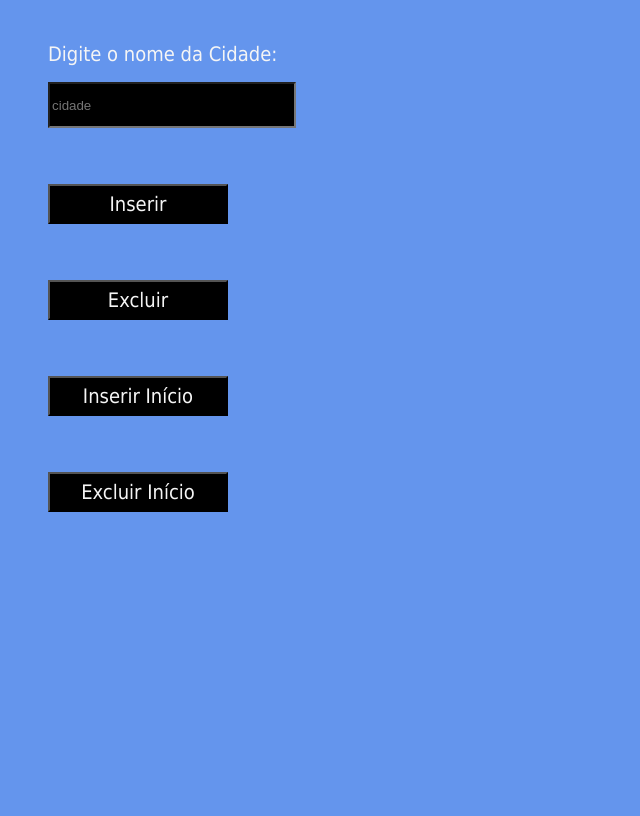
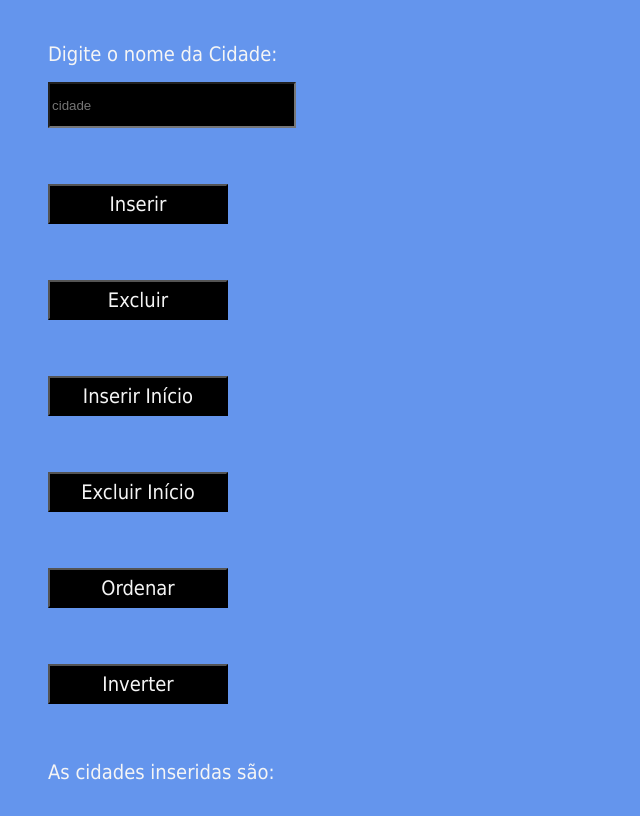
Before and after one commit to Prof-Carlos-Senai/projeto_array, a plain HTML site: page index.html in a window 1280 px wide. Both pictures are taken after a click on the button "Inserir Início". Shown: the part 100-916 px from the top of the page, without its empty margins (0-640 px from the left). Before the commit the page ends 800 px from the top, so only its background shows below. Drawn offline with Linux system fonts and the light colour scheme.

Commit message:
adiocionando funções JS

```diff
--- a/arr_exemplo.js
+++ b/arr_exemplo.js
@@ -12,3 +12,25 @@ function excluir(){
     nome_cidade.pop()
     res.innerHTML = "As cidades inseridas são: " + nome_cidade
 }
+
+function inserir_inicio(){
+    let cidade = document.getElementById('cidade').value
+    nome_cidade.unshift(cidade)
+    res.innerHTML = 'As cidades inseridas são: '+nome_cidade
+}
+
+function excluir_inicio(){
+    let cidade = document.getElementById('cidade').value
+    nome_cidade.shift()
+    res.innerHTML = 'As cidades inseridas são: '+nome_cidade
+}
+
+function ordenar(){
+    nome_cidade.sort()
+    res.innerHTML = 'As cidades em ordem são: '+nome_cidade
+}
+
+function reverter(){
+    nome_cidade.reverse()
+    res.innerHTML = 'As cidades em ordem reversa são: '+nome_cidade
+}
--- a/index.html
+++ b/index.html
@@ -29,6 +29,12 @@
     <button onclick="excluir_inicio()">Excluir Início</button>
     <br>
     <br>
+    <button onclick="ordenar()">Ordenar</button>
+    <br>
+    <br>
+    <button onclick="reverter()">Inverter</button>
+    <br>
+    <br>
     <div id="res"></div>
 
 
```
